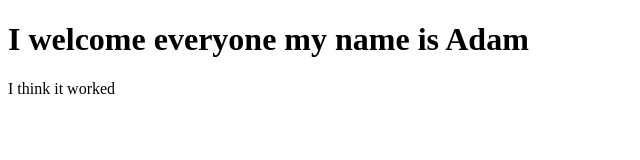
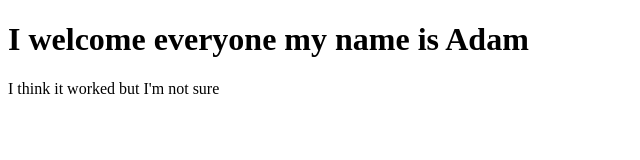
Before and after one commit to AdamMartyn/learning-git-2, a plain HTML site: page index-git-2.html in a window 1280 px wide. Shown: the whole page, without its empty margins (0-640 px from the left). Drawn offline with nearby package versions, Linux system fonts and the light colour scheme; files that its build step writes are made by us from their sources.

```diff
--- a/index-git-2.html
+++ b/index-git-2.html
@@ -8,6 +8,6 @@
 </heaad>
 <body>
 	<h1>I welcome everyone my name is Adam </h1>
-	<p>I think it worked </p>
+	<p>I think it worked but I'm not sure</p>
 </body>
 </html>
```
